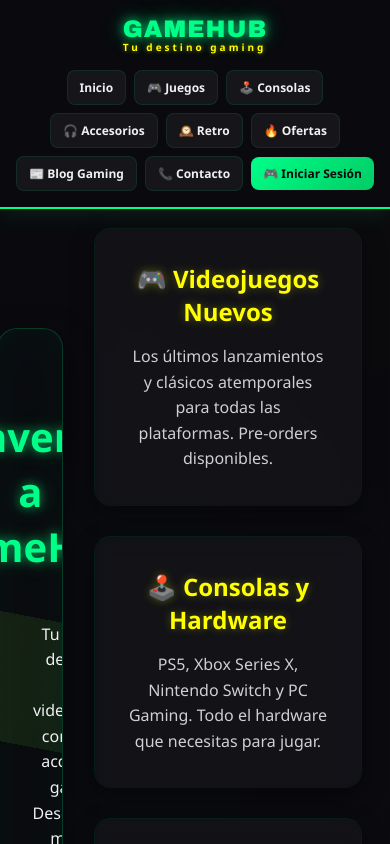
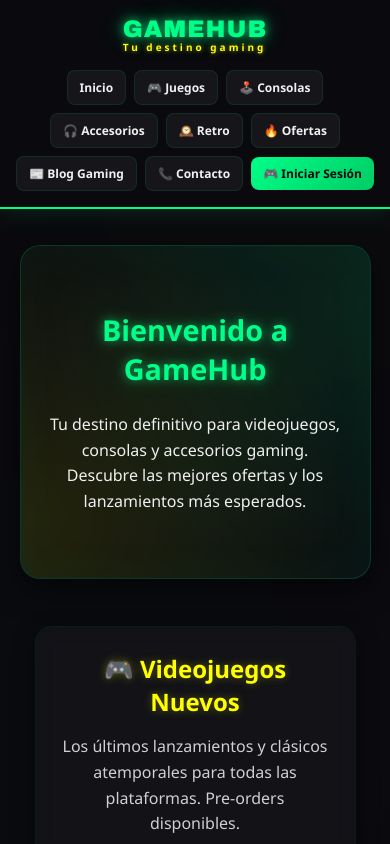
Before and after one commit to TheRexInformatics/gamehub-fullstack, a React (Vite) app in the folder proyecto-frontend/: page /home in a window 390 px wide. Shown: the top 844 px of the page. Built offline with nearby package versions, Linux system fonts and the light colour scheme.

Commit message:
Actualizar CSS

```diff
--- a/proyecto-frontend/src/assets/style.css
+++ b/proyecto-frontend/src/assets/style.css
@@ -1,3 +1,8 @@
+/* ==================================
+ * GAMEHUB - NUEVO ESTILO MODERNO
+ * Colores: Verde Neon (#00ff88), Negro (#0a0a0f), Amarillo Neon (#ffff00)
+ * ================================== */
+
 * {
     margin: 0;
     padding: 0;
@@ -295,7 +300,7 @@ nav ul li a:hover {
 }
 
 /* ==================================
-   HERO SECTION NEON
+   HERO SECTION NEON - REVISADO
    ================================== */
 .hero {
     text-align: center;
@@ -303,7 +308,7 @@ nav ul li a:hover {
     color: white;
     background: rgba(10, 10, 15, 0.8);
     backdrop-filter: blur(5px);
-    margin: 2rem auto;
+    margin: 2rem auto 4rem auto; /* Margen inferior aumentado para separación */
     border-radius: 20px;
     max-width: 1200px;
     width: 90%;
@@ -313,6 +318,8 @@ nav ul li a:hover {
         inset 0 0 50px rgba(0, 255, 136, 0.05);
     position: relative;
     overflow: hidden;
+    display: block; /* Asegura que sea bloque */
+    clear: both; /* Evita problemas con floats */
 }
 
 .hero::before {
@@ -356,16 +363,17 @@ nav ul li a:hover {
 }
 
 /* ==================================
-   FEATURE CARDS NEON
+   FEATURE CARDS NEON - REVISADO
    ================================== */
 .features {
     display: grid;
     grid-template-columns: repeat(auto-fit, minmax(300px, 1fr));
     gap: 2rem;
-    margin-top: 0;
+    margin: 0 auto 4rem auto; /* Centrado y margen inferior */
     max-width: 1200px;
     padding: 0 2rem 4rem;
     width: 90%;
+    clear: both; /* Evita problemas con floats */
 }
 
 .feature-card {
@@ -422,6 +430,21 @@ nav ul li a:hover {
     font-size: 1rem;
     position: relative;
     z-index: 1;
+}
+
+/* ==================================
+   CONTENIDO PRINCIPAL - CORRECCIÓN CLAVE
+   ================================== */
+main {
+    flex: 1;
+    display: flex;
+    flex-direction: column; /* ¡IMPORTANTE: Apila elementos verticalmente! */
+    align-items: center;
+    width: 100%;
+    position: relative;
+    z-index: 1;
+    padding: 20px 0 40px;
+    min-height: calc(100vh - 5rem - 100px);
 }
 
 /* ==================================
@@ -947,83 +970,6 @@ tbody tr:nth-child(even):hover {
 }
 
 /* ==================================
-   RESPONSIVE DESIGN
-   ================================== */
-@media (max-width: 1024px) {
-    .features {
-        grid-template-columns: repeat(auto-fit, minmax(250px, 1fr));
-    }
-
-    nav ul {
-        gap: 0.5rem;
-    }
-
-    nav ul li a {
-        padding: 0.5rem 1rem;
-        font-size: 13px;
-    }
-}
-
-@media (max-width: 768px) {
-    header {
-        flex-direction: column;
-        height: auto;
-        padding: 1rem;
-        gap: 1rem;
-    }
-
-    nav ul {
-        flex-wrap: wrap;
-        justify-content: center;
-        gap: 0.5rem;
-    }
-
-    nav ul li a {
-        padding: 0.5rem 0.75rem;
-        font-size: 12px;
-    }
-
-    .hero h1 {
-        font-size: 2.5rem;
-    }
-
-    .hero p {
-        font-size: 1rem;
-    }
-
-    .productos-grid {
-        grid-template-columns: repeat(auto-fill, minmax(250px, 1fr));
-        gap: 1rem;
-        padding: 1rem;
-    }
-
-    .footer-content {
-        flex-direction: column;
-        text-align: center;
-    }
-
-    .footer-links {
-        justify-content: center;
-        gap: 1rem;
-    }
-}
-
-@media (max-width: 480px) {
-    .footer-links {
-        flex-direction: column;
-        gap: 0.5rem;
-    }
-
-    .logo::before {
-        font-size: 1.5rem;
-    }
-
-    .logo::after {
-        font-size: 0.625rem;
-    }
-}
-
-/* ==================================
    ANIMACIONES ESPECIALES
    ================================== */
 @keyframes cartBounce {
@@ -1074,6 +1020,131 @@ tbody tr:nth-child(even):hover {
     margin: 1.5rem 0;
     text-align: center;
     animation: glow 2s ease-in-out infinite;
+}
+
+/* ==================================
+   RESPONSIVE DESIGN
+   ================================== */
+@media (max-width: 1024px) {
+    .features {
+        grid-template-columns: repeat(auto-fit, minmax(250px, 1fr));
+    }
+
+    nav ul {
+        gap: 0.5rem;
+    }
+
+    nav ul li a {
+        padding: 0.5rem 1rem;
+        font-size: 13px;
+    }
+
+    .hero h1 {
+        font-size: 2.8rem;
+    }
+}
+
+@media (max-width: 768px) {
+    header {
+        flex-direction: column;
+        height: auto;
+        padding: 1rem;
+        gap: 1rem;
+    }
+
+    nav ul {
+        flex-wrap: wrap;
+        justify-content: center;
+        gap: 0.5rem;
+    }
+
+    nav ul li a {
+        padding: 0.5rem 0.75rem;
+        font-size: 12px;
+    }
+
+    .hero {
+        padding: 4rem 1.5rem;
+        margin: 1rem auto 3rem auto;
+    }
+
+    .hero h1 {
+        font-size: 2.2rem;
+    }
+
+    .hero p {
+        font-size: 1.1rem;
+    }
+
+    .features {
+        grid-template-columns: repeat(auto-fill, minmax(250px, 1fr));
+        gap: 1.5rem;
+        padding: 0 1.5rem 3rem;
+        margin-bottom: 3rem;
+    }
+
+    .productos-grid {
+        grid-template-columns: repeat(auto-fill, minmax(250px, 1fr));
+        gap: 1.5rem;
+        padding: 1.5rem;
+    }
+
+    .footer-content {
+        flex-direction: column;
+        text-align: center;
+    }
+
+    .footer-links {
+        justify-content: center;
+        gap: 1rem;
+    }
+
+    .user-icon {
+        font-size: 1.2rem;
+        padding: 6px;
+        min-width: 36px;
+        min-height: 36px;
+    }
+
+    .dropdown-menu {
+        position: fixed;
+        right: 10px;
+        top: 80px;
+        min-width: 150px;
+        z-index: 1001;
+    }
+}
+
+@media (max-width: 480px) {
+    .footer-links {
+        flex-direction: column;
+        gap: 0.5rem;
+    }
+
+    .logo::before {
+        font-size: 1.5rem;
+    }
+
+    .logo::after {
+        font-size: 0.625rem;
+    }
+
+    .hero h1 {
+        font-size: 1.8rem;
+    }
+
+    .hero p {
+        font-size: 1rem;
+    }
+
+    .features {
+        grid-template-columns: 1fr;
+        padding: 0 1rem 2rem;
+    }
+
+    .feature-card {
+        padding: 1.5rem;
+    }
 }
 
 /* Efecto de partículas para fondos especiales */
```
